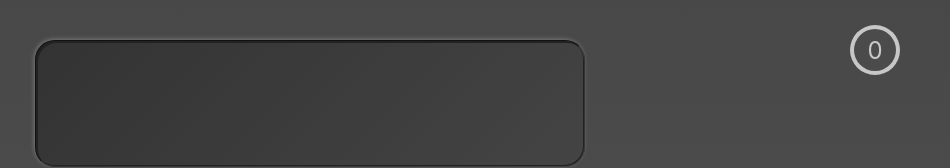
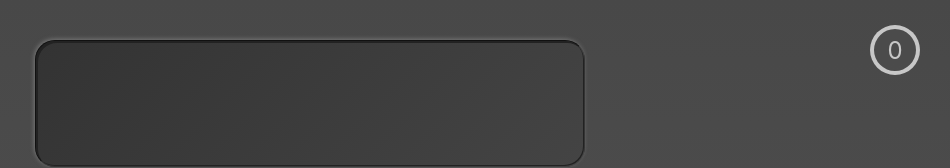
Before and after one commit to ejzimmer/tasks, a React (Create React App) app: page / in a window 1280 px wide. Shown: the top 168 px of the page, without its empty margins (330-1280 px from the left). Built offline with nearby package versions, Linux system fonts and the light colour scheme.

Commit message:
styling and metadata

```diff
--- a/src/App.css
+++ b/src/App.css
@@ -71,6 +71,6 @@
   justify-content: center;
   color: hsla(0, 0%, 90%, .8);
   font-size: 24px;
-  transform: translate(-20%, -30%);
+  transform: translate(20%, -30%);
   background-color: hsla(0, 0%, 30%, .8)
 }
```
Also changed, not shown: public/manifest.json.
